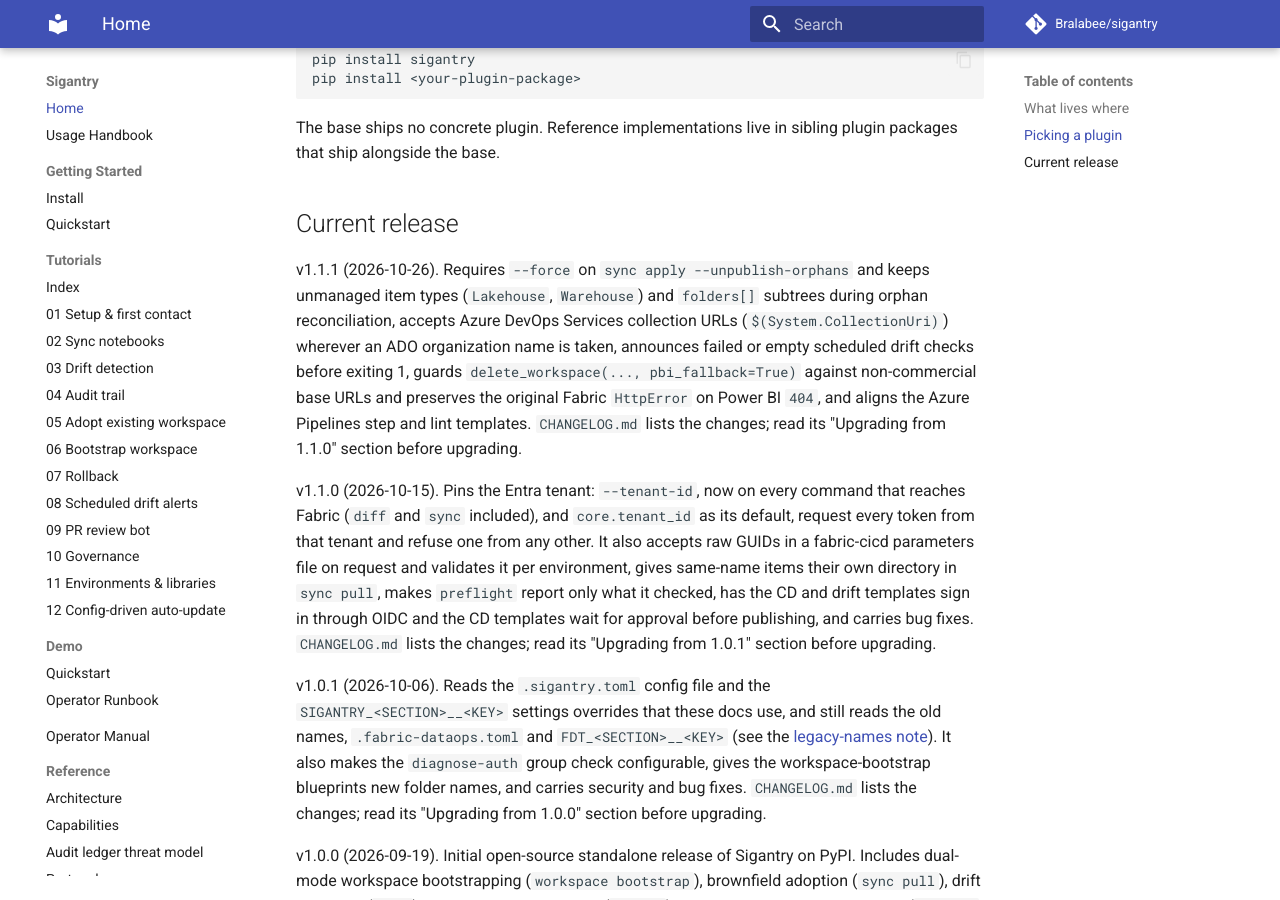
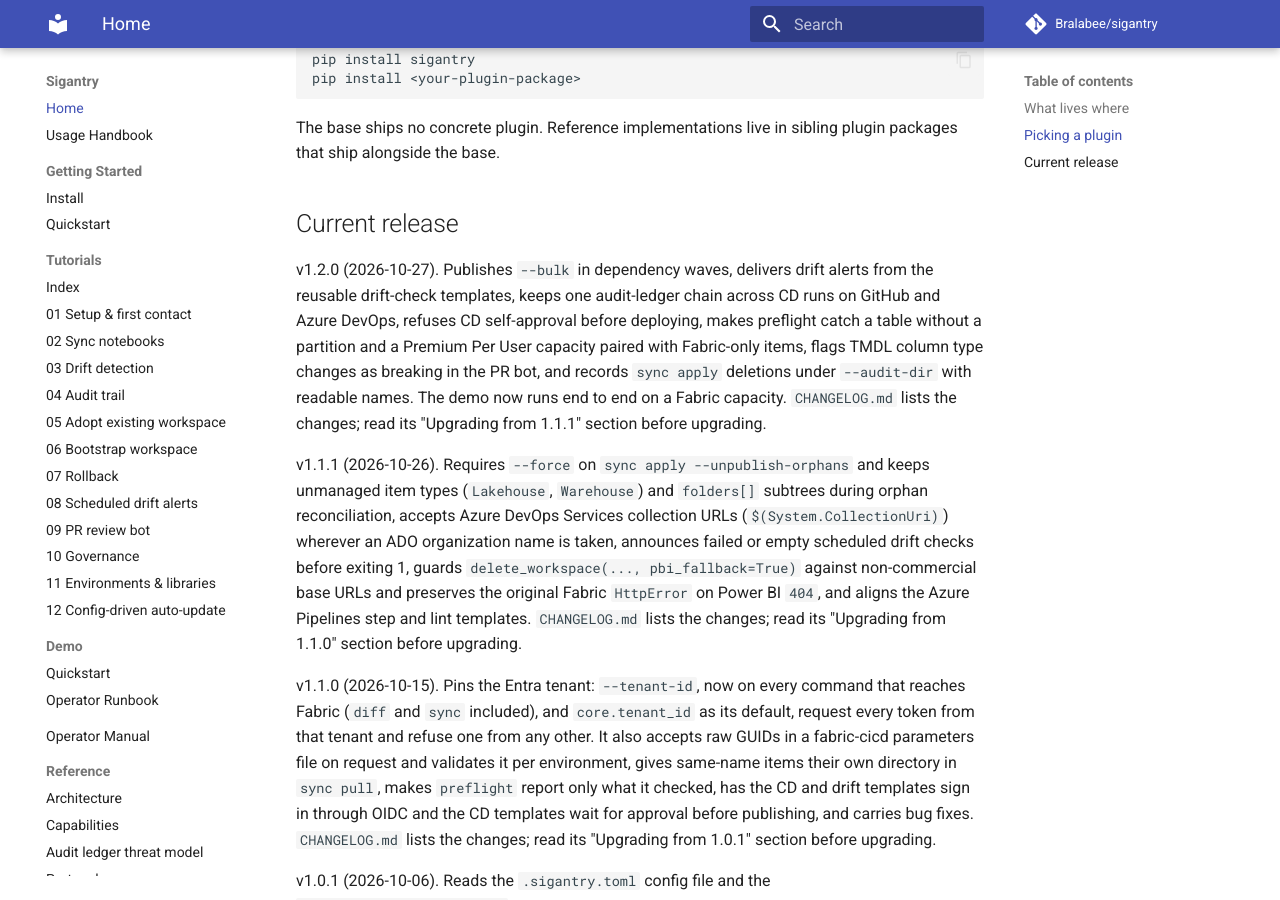
Before and after one commit to Bralabee/sigantry, an MkDocs documentation site: the page built from docs/index.md, in a window 1280 px wide and 900 px high, scrolled down 1168 px. Built offline with MkDocs 1.6.1 and Material for MkDocs 9.7.7, drawn with Linux system fonts in a browser that asks for light colours; comment, search, counter and statistics services are not loaded.

Commit message:
Release v1.2.0
Bump to 1.2.0 and date the CHANGELOG section, with an "Upgrading from
1.1.1" section for the checks that now fail where 1.1.1 passed (PR-bot
column type changes, preflight partition and capacity probes and the DEV
default, CD self-approval before deploy and its actions: read need, the
drift-check secrets, bulk waves, audit records under --audit-dir).
Update docs/index.md, the USER-GUIDE and handbook version lines and the
runbook sigantryVersion examples.

```diff
--- a/docs/index.md
+++ b/docs/index.md
@@ -50,6 +50,16 @@
 
 ## Current release
 
+v1.2.0 (2026-10-27). Publishes `--bulk` in dependency waves, delivers drift
+alerts from the reusable drift-check templates, keeps one audit-ledger chain
+across CD runs on GitHub and Azure DevOps, refuses CD self-approval before
+deploying, makes preflight catch a table without a partition and a Premium Per
+User capacity paired with Fabric-only items, flags TMDL column type changes as
+breaking in the PR bot, and records `sync apply` deletions under `--audit-dir`
+with readable names. The demo now runs end to end on a Fabric capacity.
+`CHANGELOG.md` lists the changes; read its "Upgrading from 1.1.1" section
+before upgrading.
+
 v1.1.1 (2026-10-26). Requires `--force` on `sync apply --unpublish-orphans` and
 keeps unmanaged item types (`Lakehouse`, `Warehouse`) and `folders[]` subtrees
 during orphan reconciliation, accepts Azure DevOps Services collection URLs
--- a/sigantry_core/_version.py
+++ b/sigantry_core/_version.py
@@ -3,4 +3,4 @@
 Hatchling reads this file via `[tool.hatch.version]` in pyproject.toml.
 """
 
-__version__ = "1.1.1"
+__version__ = "1.2.0"
```
Also changed, not shown: CHANGELOG.md (+40 -0 lines), docs/USER-GUIDE.md (+2 -2 lines), docs/handbook.md (+2 -2 lines), docs/runbooks/drift-detection/scheduled-drift.md (+1 -1 lines), docs/runbooks/pipeline-orchestration/deploy-with-tests.md (+1 -1 lines).
